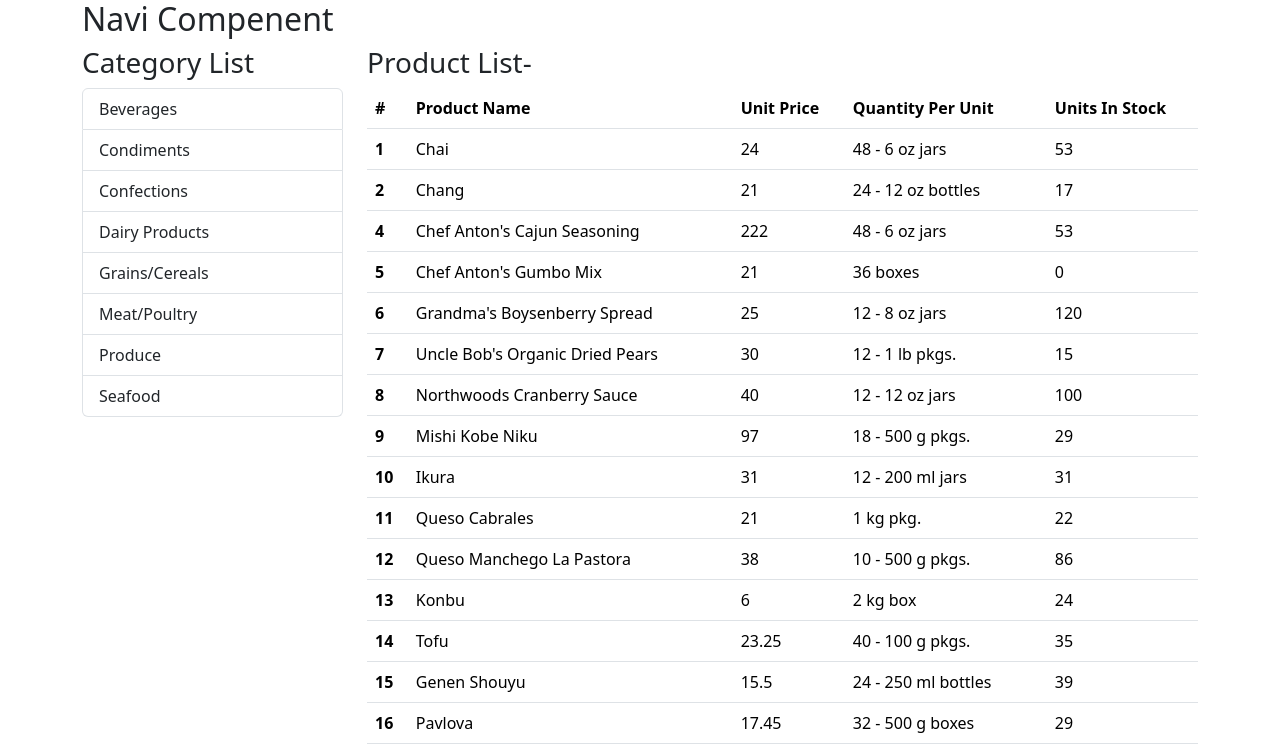
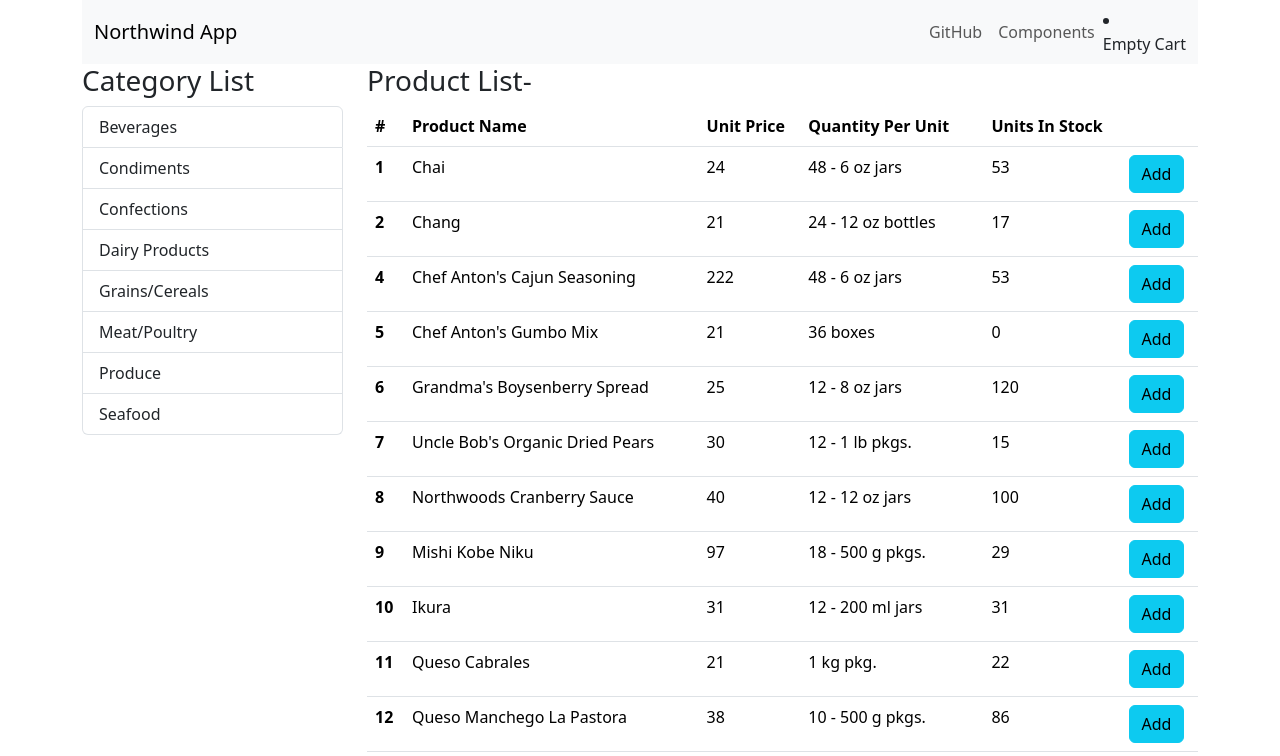
Before and after one commit to mrvozturk/ReactNative_Project, a React (Create React App) app: page / in a window 1280 px wide. Shown: the top 756 px of the page. Built offline with nearby package versions, Linux system fonts and the light colour scheme; data requests are answered from the project's data file.

Commit message:
compenent driling

```diff
--- a/src/App.js
+++ b/src/App.js
@@ -5,18 +5,18 @@ import ProductList from "./ProductList";
 import { Container, Row, Col } from "reactstrap";
 
 export default class App extends Component {
-  state = { currentCategory: "", products: [] };
+  state = { currentCategory: "", products: [], cart: [] };
 
   componentDidMount() {
     this.getProducts();
   }
 
-  changeCategory = category => {
+  changeCategory = (category) => {
     this.setState({ currentCategory: category.categoryName });
     this.getProducts(category.id);
   };
 
-  getProducts = categoryId => {
+  getProducts = (categoryId) => {
     let url = "http://localhost:3000/products";
     if (categoryId) {
       url += "?categoryId=" + categoryId;
@@ -25,6 +25,26 @@ export default class App extends Component {
       .then((repsonse) => repsonse.json())
       .then((data) => this.setState({ products: data }));
   };
+  addToCart = (product) => {
+    // mevcut sepet verisini kopyala
+    let newCart = this.state.cart;
+    // Eklenecek ürünün sepette olup olmadığını kontrol et
+
+    var addedItem = newCart.find((c) => c.product.id === product.id);
+    // Eğer ürün sepette varsa, miktarını arttır
+
+    if (addedItem) {
+      addedItem.quantity += 1;
+    } else {
+      // Eğer ürün sepette yoksa, yeni bir öğe olarak ekle
+
+      newCart.push({ product: product, quantity: 1 });
+    }
+    // State'i güncelleyerek yeni sepeti kaydet
+
+    this.setState({ cart: newCart });
+  };
+
   render() {
     const productInfo = { title: "Product List" };
     const categoryInfo = { title: "Category List" };
@@ -32,8 +52,10 @@ export default class App extends Component {
       <div>
         <Container>
           <Row>
-            <Navi />
+            {" "}
+            <Navi cart={this.state.cart} />
           </Row>
+
           <Row>
             <Col xs="3">
               <CategoryList
@@ -45,6 +67,7 @@ export default class App extends Component {
             <Col xs="9">
               <ProductList
                 products={this.state.products}
+                addToCart={this.addToCart}
                 currentCategory={this.state.currentCategory}
                 info={productInfo}
               />
--- /dev/null
+++ b/src/CartSummary.js
@@ -0,0 +1,51 @@
+import React, { Component } from "react";
+import {
+  UncontrolledDropdown,
+  DropdownToggle,
+  DropdownMenu,
+  DropdownItem,
+  Badge,
+  NavItem,
+  NavLink,
+} from "reactstrap";
+
+export default class CartSummary extends Component {
+  renderSummary() {
+    const { cart } = this.props;
+
+    return (
+      <UncontrolledDropdown nav inNavbar>
+        <DropdownToggle nav caret></DropdownToggle>
+        Your Cart({cart.length})
+        <DropdownMenu end>
+          {cart.map((cartItem) => (
+            <DropdownItem key={cartItem.product.id}>
+              {cartItem.product.productName}
+              <Badge color="info">{cartItem.quantity}</Badge>
+            </DropdownItem>
+          ))}
+
+          <DropdownItem divider />
+
+          <DropdownItem>Reset</DropdownItem>
+        </DropdownMenu>
+      </UncontrolledDropdown>
+    );
+  }
+  renderEmptyCart() {
+    return (
+      <NavItem>
+        <NavLink>Empty Cart</NavLink>
+      </NavItem>
+    );
+  }
+  render() {
+    return (
+      <div>
+        {this.props.cart.length > 0
+          ? this.renderSummary()
+          : this.renderEmptyCart()}
+      </div>
+    );
+  }
+}
--- a/src/CategoryList.js
+++ b/src/CategoryList.js
@@ -8,13 +8,14 @@ export default class CategoryList extends Component {
       { categoryId: 2, categoryName: "Tuz" },
     ],
   };
+
   componentDidMount() {
     this.getCategories();
   }
 
   getCategories = () => {
     fetch("http://localhost:3000/categories")
-      .then((repsonse) => repsonse.json())
+      .then((response) => response.json())
       .then((data) => this.setState({ categories: data }));
   };
 
@@ -23,8 +24,13 @@ export default class CategoryList extends Component {
       <div>
         <h3>{this.props.info.title}</h3>
         <ListGroup>
-          {this.state.categories.map((category) => (
+          {this.state.categories.map(category => (
             <ListGroupItem
+              active={
+                category.categoryName === this.props.currentCategory
+                  ? true
+                  : false
+              }
               onClick={() => this.props.changeCategory(category)}
               key={category.categoryId}
             >
--- a/src/Navi.js
+++ b/src/Navi.js
@@ -1,9 +1,52 @@
-import React, { Component } from 'react'
+import React, { Component } from "react";
+import {
+  Navbar,
+  NavbarToggler,
+  NavbarBrand,
+  Nav,
+  NavItem,
+  NavLink,
+  Collapse,
+} from "reactstrap";
+import CartSummary from "./CartSummary";
 
-export default class Navi extends Component {
+class Example extends Component {
+  constructor(props) {
+    super(props);
+    this.state = {
+      isOpen: false,
+    };
+  }
+
+  toggle = () => {
+    this.setState({
+      isOpen: !this.state.isOpen,
+    });
+  };
+
   render() {
     return (
-      <div> <h2>Navi Compenent</h2> </div>
-    )
+      <div>
+        <Navbar color="light" light expand="md">
+          <NavbarBrand href="/">Northwind App</NavbarBrand>
+          <NavbarToggler onClick={this.toggle} />
+          <Collapse isOpen={this.state.isOpen} navbar>
+            <Nav className="ms-auto" navbar>
+              <NavItem>
+                <NavLink href="https://github.com/reactstrap/reactstrap">
+                  GitHub
+                </NavLink>
+              </NavItem>
+              <NavItem>
+                <NavLink href="/components/">Components</NavLink>
+              </NavItem>
+            </Nav>
+            <CartSummary cart={this.props.cart} />
+          </Collapse>
+        </Navbar>
+      </div>
+    );
   }
 }
+
+export default Example;
--- a/src/ProductList.js
+++ b/src/ProductList.js
@@ -1,5 +1,5 @@
 import React, { Component } from "react";
-import { Table } from "reactstrap";
+import { Button, Table } from "reactstrap";
 
 export default class ProductList extends Component {
   render() {
@@ -16,16 +16,26 @@ export default class ProductList extends Component {
               <th>Unit Price</th>
               <th>Quantity Per Unit</th>
               <th>Units In Stock</th>
+              <th></th>
+
             </tr>
           </thead>
           <tbody>
-            {this.props.products.map((product) => (
+            {this.props.products.map(product => (
               <tr key={product.id}>
                 <th scope="row">{product.id}</th>
                 <td>{product.productName}</td>
                 <td>{product.unitPrice}</td>
                 <td>{product.quantityPerUnit}</td>
                 <td>{product.unitsInStock}</td>
+                <td>
+                  <Button
+                    onClick={() => this.props.addToCart(product)}
+                    color="info"
+                  >
+                    Add
+                  </Button>
+                </td>
               </tr>
             ))}
           </tbody>
--- a/src/index.js
+++ b/src/index.js
@@ -5,15 +5,12 @@ import App from './App';
 import reportWebVitals from './reportWebVitals';
 import 'bootstrap/dist/css/bootstrap.min.css';
 
+const root = document.getElementById('root');
 
-const root = ReactDOM.createRoot(document.getElementById('root'));
-root.render(
+ReactDOM.createRoot(root).render(
   <React.StrictMode>
     <App />
   </React.StrictMode>
 );
 
-// If you want to start measuring performance in your app, pass a function
-// to log results (for example: reportWebVitals(console.log))
-// or send to an analytics endpoint. Learn more: https://bit.ly/CRA-vitals
 reportWebVitals();
```
Also changed, not shown: api/db.json (line endings or trailing spaces), src/readme.md (added).
